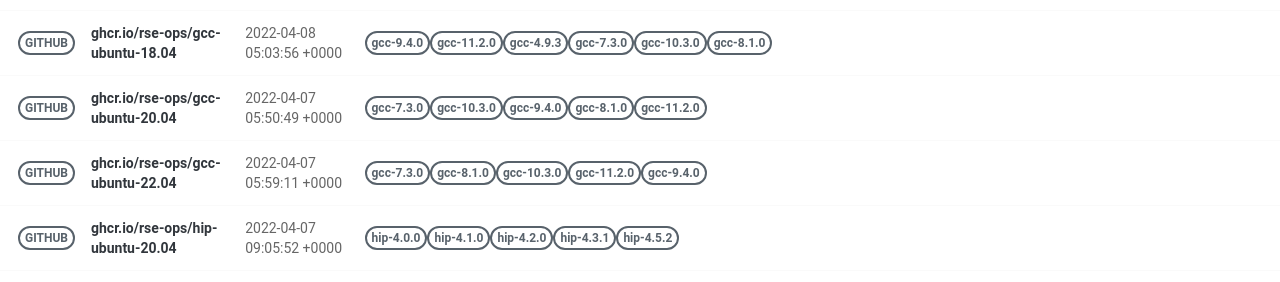
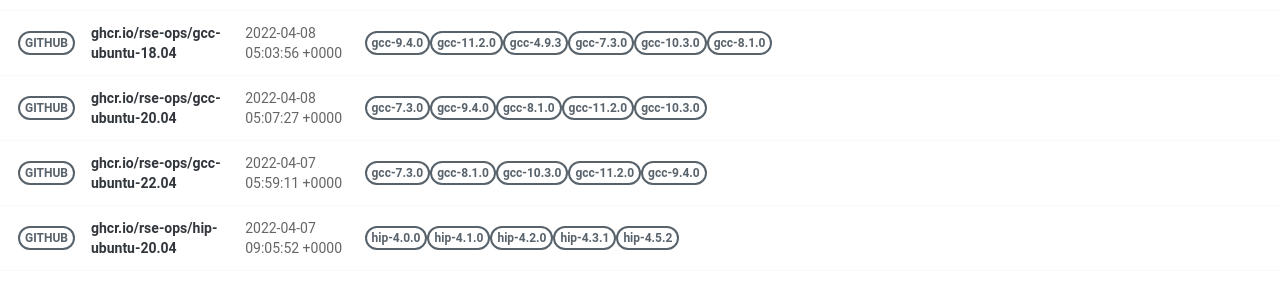
Before and after one commit to rse-ops/docker-images, a Jekyll site: the page built from pages/index.md, in a window 1280 px wide. Shown: the part 581-863 px from the top of the page. Built offline with Jekyll 4.4.1, drawn with Linux system fonts in a browser that asks for light colours; nearby versions of some CDN libraries.

Commit message:
Automated push to update library 2022-04-08

```diff
--- a/_library/ghcr.io-rse-ops-gcc-ubuntu-20.04.md
+++ b/_library/ghcr.io-rse-ops-gcc-ubuntu-20.04.md
@@ -1,7 +1,7 @@
 ---
 layout: container
 name: ghcr.io/rse-ops/gcc-ubuntu-20.04
-updated_at: 2022-04-07 05:50:49.165356
+updated_at: 2022-04-08 05:07:27.731037
 
 
 container_url: https://github.com/orgs/rse-ops/packages/container/package/gcc-ubuntu-20.04
```
Also changed, not shown: other parts of _library/ghcr.io-rse-ops-gcc-ubuntu-20.04.md (+3 -3 lines).
